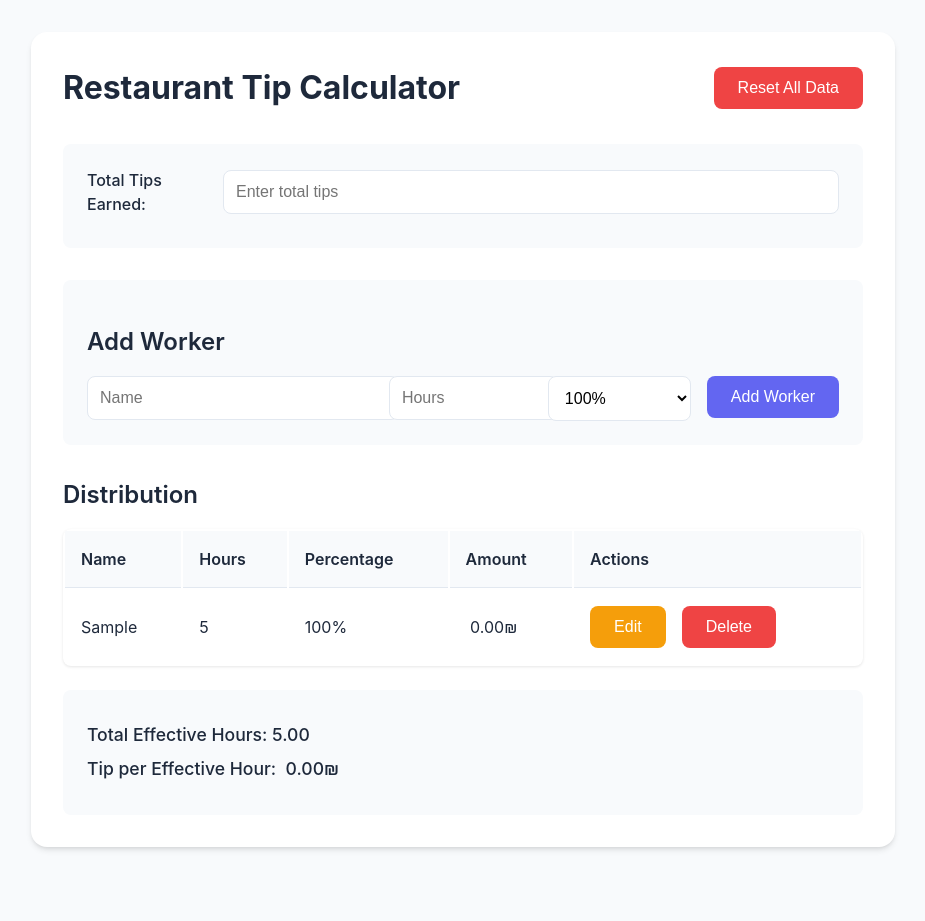
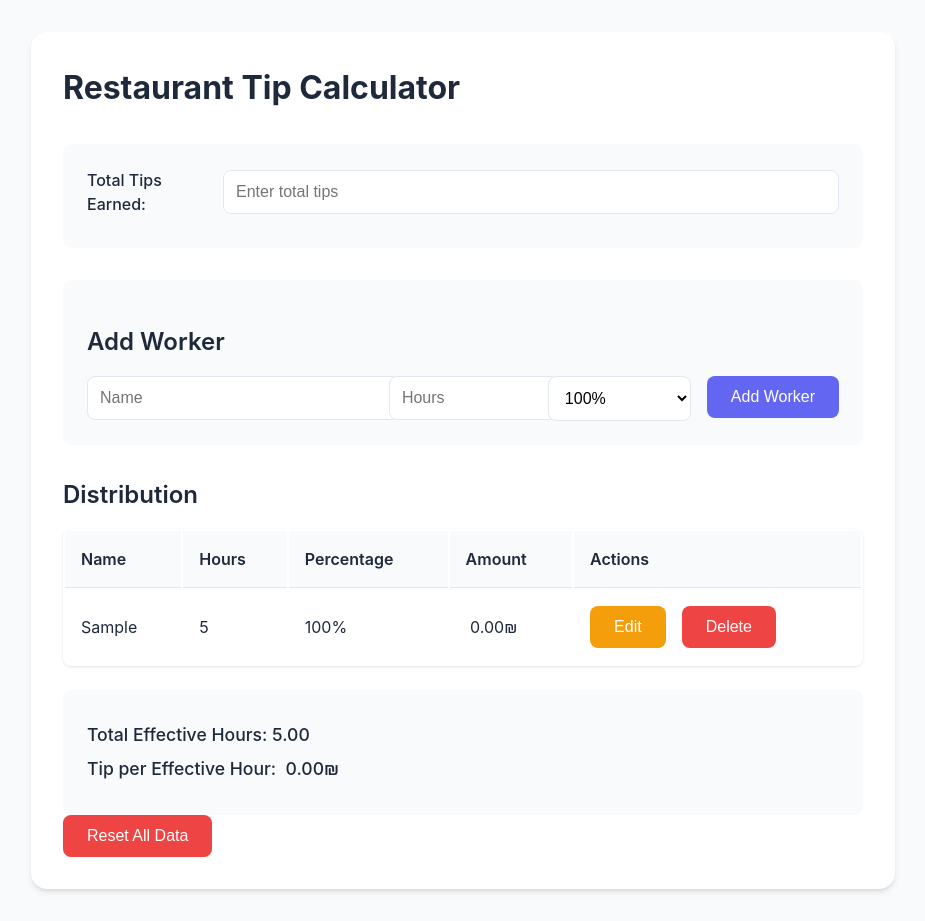
Before and after one commit to itayost/tip-calculator, a React (Create React App) app: page / in a window 1280 px wide. Both pictures are taken after typing "Sample", "5" into the empty fields and a click on the button "Add Worker". Shown: the whole page, without its empty margins (177-1102 px from the left). Before the commit the page ends 879 px from the top, so only its background shows below. Built offline with nearby package versions, Linux system fonts and the light colour scheme.

Commit message:
changed location of reset button

```diff
--- a/src/App.js
+++ b/src/App.js
@@ -109,12 +109,6 @@ function App() {
     <div className="container">
       <div className="header-container">
         <h1>Restaurant Tip Calculator</h1>
-        <button
-          onClick={handleResetAll}
-          className="delete-button"
-        >
-          Reset All Data
-        </button>
       </div>
 
       <TipInput
@@ -153,6 +147,12 @@ function App() {
             <p>Total Effective Hours: {totalEffectiveHours.toFixed(2)}</p>
             <p>Tip per Effective Hour: {formatCurrency(tipPerHour)}</p>
           </div>
+          <button
+            onClick={handleResetAll}
+            className="delete-button"
+          >
+            Reset All Data
+          </button>
         </div>
       )}
     </div>
```
Also changed, not shown: 2 other files (tests, documents, lock files or other folders).
